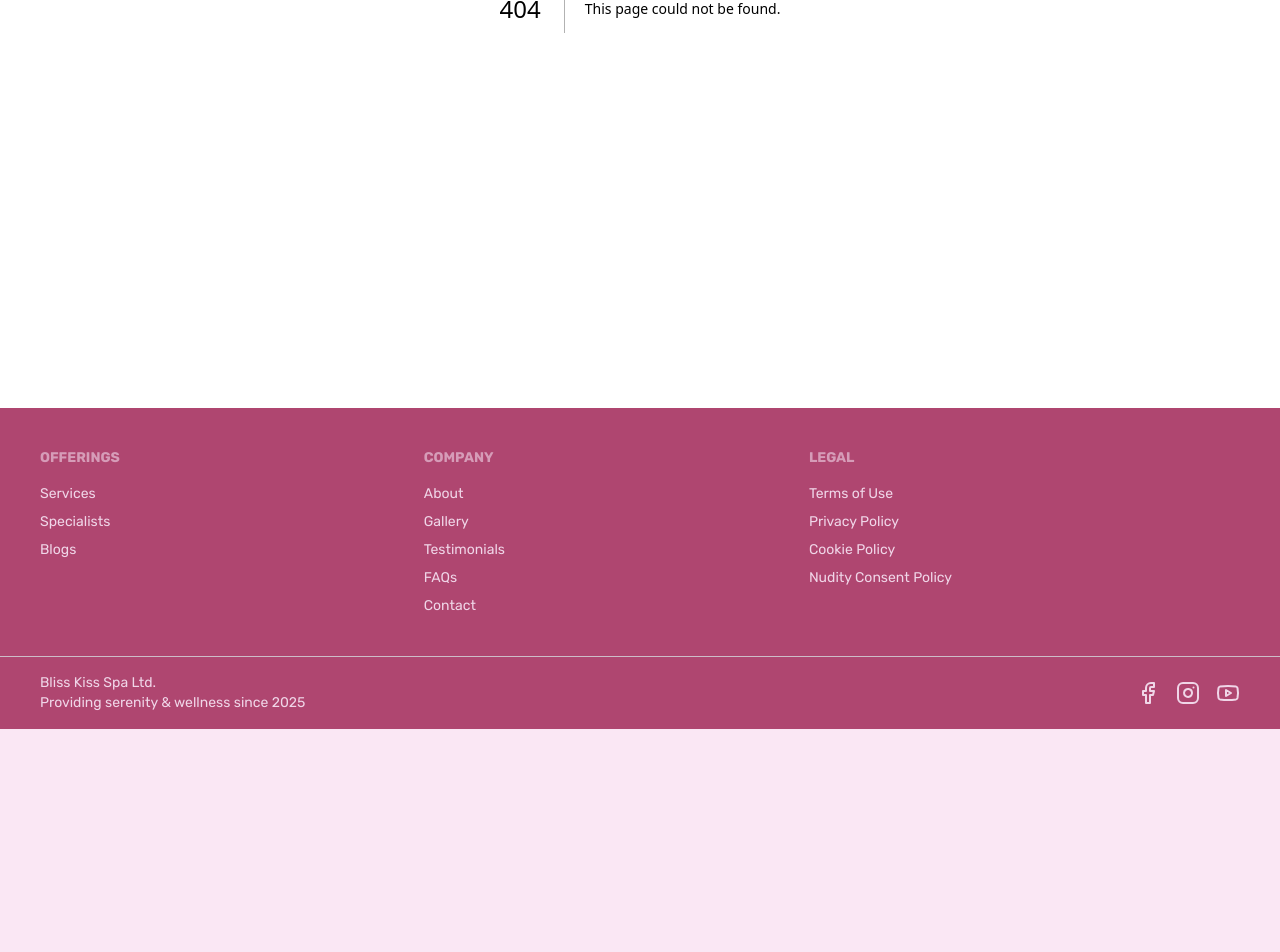
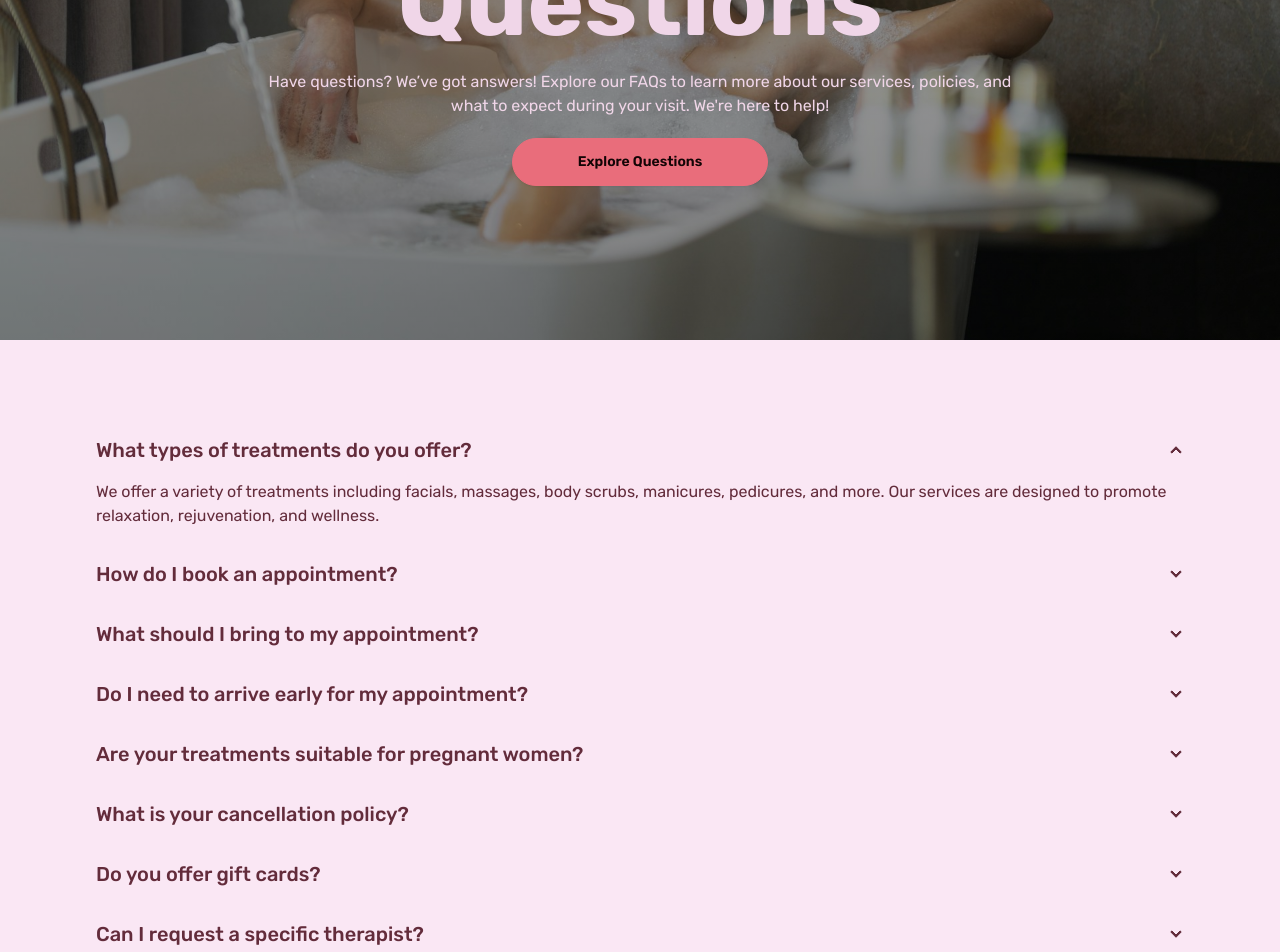
Before and after one commit to shohan-pherones/bliss-kiss-frontend, a Next.js app: page /faqs in a window 1280 px wide. Before the commit this address had no page. Shown: the part 460-1412 px from the top of the page. Before the commit the page ends 1189 px from the top, so only its background shows below. Built offline with nearby package versions, Linux system fonts and the light colour scheme.

Commit message:
create faqs page

```diff
--- /dev/null
+++ b/src/app/faqs/page.tsx
@@ -0,0 +1,23 @@
+import Accordion from "@/components/elements/Accordion";
+import SectionWrapper from "@/components/elements/SectionWrapper";
+import Hero from "@/components/partials/Hero";
+import { faqItems } from "@/constants";
+
+const FAQsPage = () => {
+  return (
+    <div>
+      <Hero
+        image="/images/faqs-hero.jpg"
+        headline="Frequently Asked Questions"
+        description="Have questions? We’ve got answers! Explore our FAQs to learn more about our services, policies, and what to expect during your visit. We're here to help!"
+        ctaLink="/faqs#explore"
+        ctaLabel="Explore Questions"
+      />
+      <SectionWrapper>
+        <Accordion items={faqItems} />
+      </SectionWrapper>
+    </div>
+  );
+};
+
+export default FAQsPage;
--- /dev/null
+++ b/src/components/elements/Accordion.tsx
@@ -0,0 +1,38 @@
+interface AccordionItemProps {
+  title: string;
+  content: string;
+  isDefaultChecked?: boolean;
+}
+
+interface AccordionProps {
+  items: { title: string; content: string; isDefaultChecked?: boolean }[];
+}
+
+const AccordionItem = ({
+  title,
+  content,
+  isDefaultChecked,
+}: AccordionItemProps) => (
+  <div className="collapse collapse-arrow">
+    <input type="radio" name="my-accordion" defaultChecked={isDefaultChecked} />
+    <div className="collapse-title text-xl font-medium">{title}</div>
+    <div className="collapse-content">
+      <p>{content}</p>
+    </div>
+  </div>
+);
+
+const Accordion = ({ items }: AccordionProps) => (
+  <div>
+    {items.map((item, index) => (
+      <AccordionItem
+        key={index}
+        title={item.title}
+        content={item.content}
+        isDefaultChecked={item.isDefaultChecked}
+      />
+    ))}
+  </div>
+);
+
+export default Accordion;
--- a/src/constants/index.ts
+++ b/src/constants/index.ts
@@ -1,4 +1,4 @@
-import { Content, NavLink, Service, SocialLink } from "@/interfaces";
+import { Content, FAQItem, NavLink, Service, SocialLink } from "@/interfaces";
 import { Facebook, Instagram, Youtube } from "lucide-react";
 
 export const navLinks: NavLink[] = [
@@ -475,3 +475,112 @@ export const nudityConsentPolicyContents: Content[] = [
     ],
   },
 ];
+
+export const faqItems: FAQItem[] = [
+  {
+    title: "What types of treatments do you offer?",
+    content:
+      "We offer a variety of treatments including facials, massages, body scrubs, manicures, pedicures, and more. Our services are designed to promote relaxation, rejuvenation, and wellness.",
+    isDefaultChecked: true,
+  },
+  {
+    title: "How do I book an appointment?",
+    content:
+      "Appointments can be booked through our website, by calling our spa directly, or by visiting us in person. You can also schedule through our mobile app if you prefer.",
+  },
+  {
+    title: "What should I bring to my appointment?",
+    content:
+      "For most treatments, we provide everything you need, including robes, towels, and slippers. However, feel free to bring any personal items that may enhance your comfort, such as your favorite lotion or skincare products.",
+  },
+  {
+    title: "Do I need to arrive early for my appointment?",
+    content:
+      "We recommend arriving 15-20 minutes before your scheduled appointment to allow time for check-in, filling out any necessary forms, and settling into a relaxing environment.",
+  },
+  {
+    title: "Are your treatments suitable for pregnant women?",
+    content:
+      "We offer prenatal massage and other treatments tailored to expectant mothers. However, we recommend consulting with your healthcare provider before booking any treatments.",
+  },
+  {
+    title: "What is your cancellation policy?",
+    content:
+      "We require a 24-hour notice for cancellations or rescheduling. A cancellation fee may apply for appointments missed without prior notice.",
+  },
+  {
+    title: "Do you offer gift cards?",
+    content:
+      "Yes, we offer gift cards for our treatments, which can be purchased in-store or online. They make the perfect gift for a loved one!",
+  },
+  {
+    title: "Can I request a specific therapist?",
+    content:
+      "Yes, you can request a specific therapist when booking your appointment. We’ll do our best to accommodate your request based on availability.",
+  },
+  {
+    title: "What is the best time to visit your spa?",
+    content:
+      "Our spa is open year-round, and each season offers a unique experience. However, weekdays tend to be less crowded, and weekends are ideal for those looking for a lively atmosphere.",
+  },
+  {
+    title: "Are your products cruelty-free?",
+    content:
+      "Yes, we are committed to using cruelty-free products in all of our treatments. We prioritize eco-friendly and sustainable brands that align with our values.",
+  },
+  {
+    title: "Can I bring my children to the spa?",
+    content:
+      "We recommend that our spa environment is best suited for adults. However, we do offer special family packages for parents and children. Please contact us to inquire about availability.",
+  },
+  {
+    title: "Do you offer packages for special occasions?",
+    content:
+      "Yes, we offer special packages for weddings, birthdays, anniversaries, and other celebrations. These packages can be customized to include various treatments and services.",
+  },
+  {
+    title: "Is there a membership program?",
+    content:
+      "Yes, we offer a membership program that provides exclusive benefits such as discounted treatments, priority booking, and special offers.",
+  },
+  {
+    title: "Are your services suitable for men?",
+    content:
+      "Absolutely! We offer treatments designed specifically for men, including massages, facials, and grooming services tailored to your needs.",
+  },
+  {
+    title: "What is the difference between a Swedish and deep tissue massage?",
+    content:
+      "A Swedish massage uses long, flowing strokes for relaxation, while a deep tissue massage focuses on releasing muscle tension and addressing specific pain points using more intense pressure.",
+  },
+  {
+    title: "Do you offer spa parties?",
+    content:
+      "Yes, we offer spa parties for groups of friends or colleagues. Whether you're celebrating a special occasion or just want to relax together, we’ll create a memorable experience tailored to your group.",
+  },
+  {
+    title: "Do you accept walk-ins?",
+    content:
+      "While we recommend booking an appointment in advance, we do accept walk-ins based on availability. We suggest calling ahead to check for open slots.",
+  },
+  {
+    title: "Do you have parking available?",
+    content:
+      "Yes, we provide convenient parking for our guests. There are both free and paid parking options available near the spa.",
+  },
+  {
+    title: "What should I expect during a facial?",
+    content:
+      "During a facial, your skin will be cleansed, exfoliated, and treated with nourishing products to address your specific skin concerns. You’ll also enjoy a relaxing massage and a rejuvenating mask.",
+  },
+  {
+    title: "Can I combine different treatments during my visit?",
+    content:
+      "Yes, you can combine multiple treatments during your visit. We offer customizable packages to allow you to enjoy a variety of services in one visit, such as a massage followed by a facial or body scrub.",
+  },
+  {
+    title: "What happens if I arrive late for my appointment?",
+    content:
+      "If you arrive late, we will do our best to accommodate you, but please note that your treatment may need to be shortened to ensure that we stay on schedule for other guests.",
+  },
+];
--- a/src/interfaces/index.ts
+++ b/src/interfaces/index.ts
@@ -60,3 +60,9 @@ export interface Content {
   title: string;
   descriptions: string[];
 }
+
+export interface FAQItem {
+  title: string;
+  content: string;
+  isDefaultChecked?: boolean;
+}
```
Also changed, not shown: public/images/faqs-hero.jpg (added).
